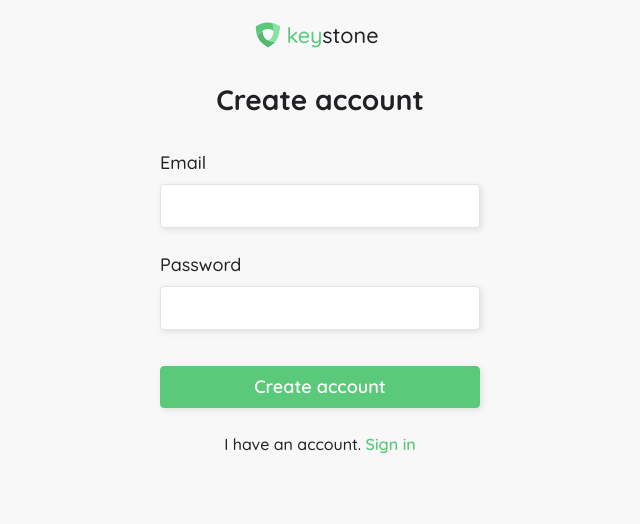
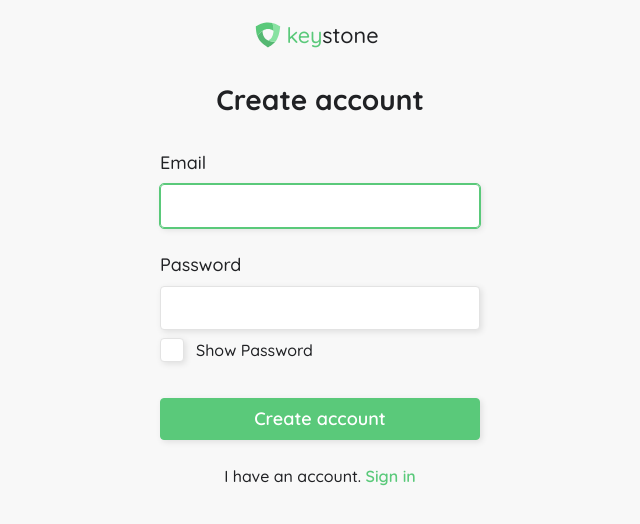
Before and after one commit to attila-tamas/password-manager-nextjs-rtkquery, a Next.js app: page /register in a window 1280 px wide. Shown: the top 524 px of the page, without its empty margins (320-960 px from the left). Built offline with nearby package versions, Linux system fonts and the light colour scheme.

Commit message:
Add "create account" functionality

```diff
--- a/src/modules/register-page/register.module.tsx
+++ b/src/modules/register-page/register.module.tsx
@@ -1,31 +1,113 @@
 import styles from "./register.module.scss";
 
+import { useEffect, useRef, useState } from "react";
+
+import { useRegisterMutation } from "@redux/auth/authApiSlice";
+import { setEmailToVerify } from "@redux/user/userSlice";
+import { useDispatch } from "react-redux";
+
 import Link from "next/link";
+import router from "next/router";
+
+import routes from "@util/routes";
 
 import Button from "@components/button-component/button";
+import Checkbox from "@components/checkbox-component/checkbox";
 import Input from "@components/input-component/input";
 import Logo from "@components/logo-component/logo";
 
 export default function Register() {
+	const dispatch = useDispatch();
+
+	const emailRef = useRef<HTMLDivElement>(null);
+	const errorRef = useRef<HTMLDivElement>(null);
+
+	const [email, setEmail] = useState("");
+	const [password, setPassword] = useState("");
+	const [showPwd, setShowPwd] = useState(false);
+	const [errorMsg, setErrorMsg] = useState("");
+
+	const [register, { isLoading, isSuccess }] = useRegisterMutation();
+
+	useEffect(() => {
+		emailRef.current?.focus();
+	}, []);
+
+	useEffect(() => {
+		setErrorMsg("");
+	}, [email, password]);
+
+	const handleSubmit = async (e: any) => {
+		e.preventDefault(); // prevent page reload
+
+		try {
+			await register({ email, password }).unwrap();
+
+			dispatch(setEmailToVerify({ email }));
+
+			router.push({
+				pathname: routes.verifyEmail,
+				query: { email: email },
+			});
+		} catch (error: any) {
+			setErrorMsg(error.data?.message);
+
+			errorRef.current?.focus();
+		}
+	};
+
+	const handleEmailInput = (e: any) => setEmail(e.target.value);
+	const handlePwdInput = (e: any) => setPassword(e.target.value);
+
+	const handleShowPwdToggle = () => setShowPwd((prev: boolean) => !prev);
+
 	return (
 		<div className={styles.container}>
 			<Logo width="130" />
 
 			<p className={styles.container__title}>Create account</p>
 
-			<form className={styles.container__form}>
+			{/* temp */}
+			{errorMsg && (
+				<p ref={errorRef} className="error" aria-live="assertive">
+					{errorMsg}
+				</p>
+			)}
+			{/* temp */}
+
+			<form className={styles.container__form} onSubmit={handleSubmit}>
 				<label className={styles.container__form__inputContainer}>
 					Email
-					<Input type="text" />
+					<Input
+						type="text"
+						reference={emailRef}
+						value={email}
+						onChange={handleEmailInput}
+					/>
 				</label>
 
 				<label className={styles.container__form__inputContainer}>
 					Password
-					<Input type="password" />
+					<Input
+						type="password"
+						show={showPwd}
+						value={password}
+						onChange={handlePwdInput}
+					/>
+					<Checkbox
+						label="Show Password"
+						checked={showPwd}
+						onChange={handleShowPwdToggle}
+					/>
 				</label>
 
 				<div className={styles.container__form__buttonGroup}>
-					<Button text="Create account" color="primary" type="submit" flex />
+					<Button
+						text={isLoading ? "Creating account..." : "Create account"}
+						color="primary"
+						type="submit"
+						flex
+					/>
 					<p>
 						I have an account.
 						<Link href="/login" className="link">
--- a/src/redux/auth/authApiSlice.ts
+++ b/src/redux/auth/authApiSlice.ts
@@ -3,6 +3,14 @@ import { logout, setCredentials } from "./authSlice";
 
 export const authApiSlice = apiSlice.injectEndpoints({
 	endpoints: builder => ({
+		register: builder.mutation({
+			query: credentials => ({
+				url: "/auth/register",
+				method: "POST",
+				body: { ...credentials },
+			}),
+		}),
+
 		login: builder.mutation({
 			query: credentials => ({
 				url: "/auth/login",
@@ -18,8 +26,7 @@ export const authApiSlice = apiSlice.injectEndpoints({
 			}),
 			async onQueryStarted(arg, { dispatch, queryFulfilled }) {
 				try {
-					const { data } = await queryFulfilled;
-					console.log(data);
+					await queryFulfilled;
 					dispatch(logout(""));
 					setTimeout(() => {
 						dispatch(apiSlice.util.resetApiState());
@@ -38,7 +45,6 @@ export const authApiSlice = apiSlice.injectEndpoints({
 			async onQueryStarted(arg, { dispatch, queryFulfilled }) {
 				try {
 					const { data } = await queryFulfilled;
-					console.log(data);
 					const { accessToken } = data;
 					dispatch(setCredentials({ accessToken }));
 				} catch (err) {
@@ -50,4 +56,9 @@ export const authApiSlice = apiSlice.injectEndpoints({
 	overrideExisting: false,
 });
 
-export const { useLoginMutation, useSendLogoutMutation, useRefreshMutation } = authApiSlice;
+export const {
+	useRegisterMutation, //
+	useLoginMutation,
+	useSendLogoutMutation,
+	useRefreshMutation,
+} = authApiSlice;
--- /dev/null
+++ b/src/redux/user/userSlice.ts
@@ -0,0 +1,20 @@
+import { createSlice } from "@reduxjs/toolkit";
+
+const userSlice = createSlice({
+	name: "user",
+	initialState: { emailToVerify: null },
+	reducers: {
+		setEmailToVerify: (state, action) => {
+			const { email } = action.payload;
+			state.emailToVerify = email;
+		},
+	},
+});
+
+export default userSlice.reducer;
+
+// actions
+export const { setEmailToVerify } = userSlice.actions;
+
+// selectors
+export const selectEmailToVerfy = (state: any) => state.user.emailToVerify;
```
Also changed, not shown: src/modules/login-page/login.module.tsx (+12 -11 lines).
